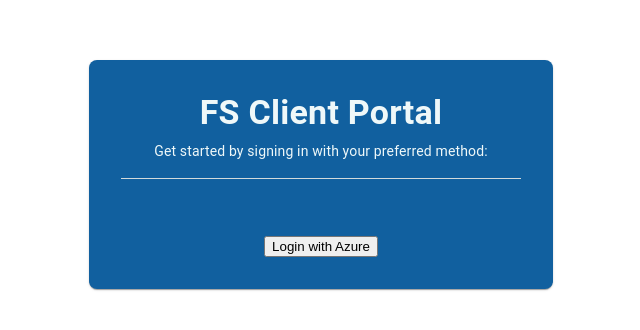
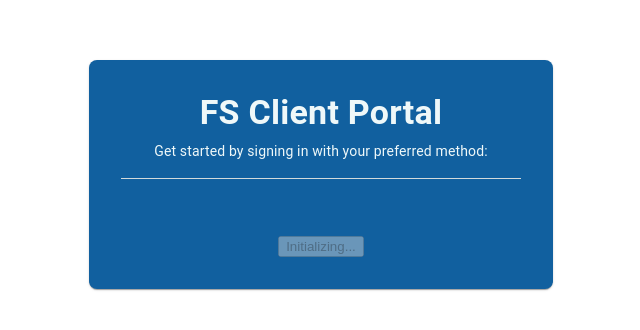
Before and after one commit to sbhatm1213/fs-client-portal, a React (Create React App) app: page /login in a window 1280 px wide. Shown: the part 226-556 px from the top of the page, without its empty margins (319-959 px from the left). Built offline with nearby package versions, Linux system fonts and the light colour scheme.

Commit message:
azure not working

```diff
--- a/src/components/AzureLoginComponent.js
+++ b/src/components/AzureLoginComponent.js
@@ -1,4 +1,4 @@
-import React, { useEffect } from "react";
+import React, { useEffect, useState } from "react";
 import { PublicClientApplication } from "@azure/msal-browser";
 import axios from "axios";
 
@@ -15,7 +15,30 @@
 const msalInstance = new PublicClientApplication(msalConfig);
 
 const AzureLoginComponent = () => {
+  const [isInitialized, setIsInitialized] = useState(false);
+
+  // Wait for MSAL instance to initialize before using it
+  useEffect(() => {
+    const initializeMsal = async () => {
+      try {
+        // Initialize the MSAL instance (await if needed)
+        console.log("Initializing MSAL...");
+        await msalInstance.handleRedirectPromise(); // Initialize MSAL and handle any redirect response
+        setIsInitialized(true);
+      } catch (error) {
+        console.error("Error initializing MSAL:", error);
+      }
+    };
+
+    initializeMsal();
+  }, []);
+
   const handleLogin = async () => {
+    if (!isInitialized) {
+      console.log("MSAL is not initialized yet.");
+      return; // Exit if MSAL isn't initialized
+    }
+
     try {
       console.log("Initiating loginRedirect...");
       // Start login process
@@ -60,7 +83,11 @@
     }
   }, []); // Only run once on component mount
 
-  return <button onClick={handleLogin}>Login with Azure</button>;
+  return (
+    <button onClick={handleLogin} disabled={!isInitialized}>
+      {isInitialized ? "Login with Azure" : "Initializing..."}
+    </button>
+  );
 };
 
 export default AzureLoginComponent;
```
